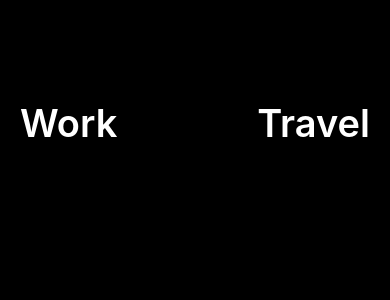
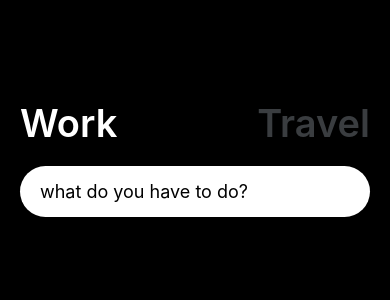
Before and after one commit to estimar2/work_hard_travel_hard_app, a React Native app: screen / in a window 390 px wide. Shown: the top 300 px of the page. Built offline with nearby package versions, Linux system fonts and the light colour scheme.

Commit message:
[24.07.04] #3.2 TextInput

```diff
--- a/App.js
+++ b/App.js
@@ -13,31 +13,46 @@ import { theme } from "./colors";
 
 export default function App() {
   const [working, setWorking] = useState(true);
+  const [text, setText] = useState("");
+
+  const travel = () => setWorking(false);
+  const work = () => setWorking(true);
+
+  const onChangeText = payload => setText(payload);
 
   return (
     <View style={styles.container}>
       <StatusBar style="auto" />
 
       <View style={styles.header}>
-        <TouchableOpacity
-          onPress={() => {
-            console.log("TouchableOpacity");
-          }}
-        >
+        <TouchableOpacity onPress={work}>
           <Text
             style={{ ...styles.btnText, color: working ? "white" : theme.grey }}
           >
             Work
           </Text>
         </TouchableOpacity>
-        <TouchableOpacity onPress={() => console.log("TouchableHighlight")}>
+        <TouchableOpacity onPress={travel}>
           <Text
-            style={{ ...styles.btnText, color: working ? "white" : theme.grey }}
+            style={{
+              ...styles.btnText,
+              color: !working ? "white" : theme.grey,
+            }}
           >
             Travel
           </Text>
         </TouchableOpacity>
       </View>
+
+      <TextInput
+        style={styles.input}
+        returnKeyType="done"
+        placeholder={
+          working ? "what do you have to do?" : "Where do you want to go?"
+        }
+        value={text}
+        onChangeText={onChangeText}
+      />
     </View>
   );
 }
@@ -57,6 +72,13 @@ const styles = StyleSheet.create({
   btnText: {
     fontSize: 38,
     fontWeight: "600",
-    color: theme.grey,
+  },
+  input: {
+    backgroundColor: "white",
+    paddingVertical: 15,
+    paddingHorizontal: 20,
+    borderRadius: 30,
+    marginVertical: 20,
+    fontSize: 18,
   },
 });
```
